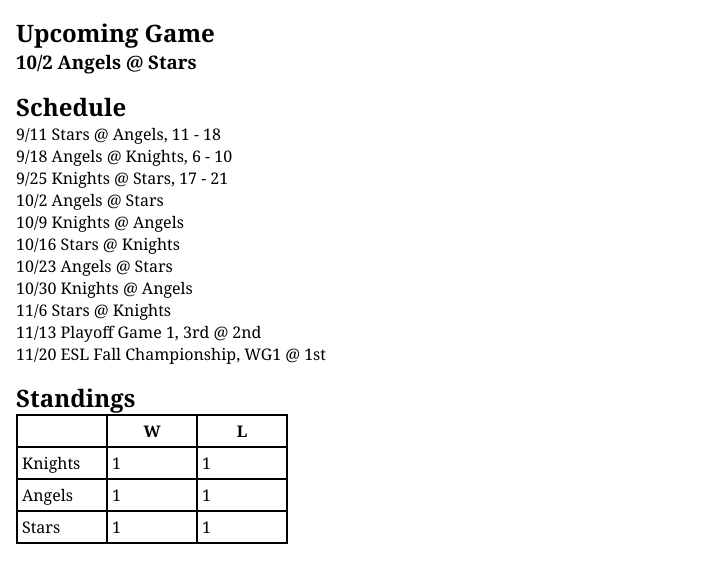
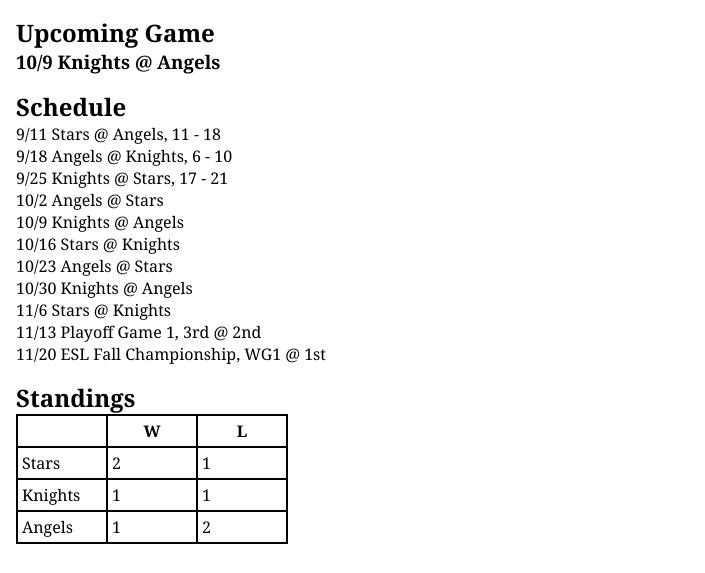
Before and after one commit to chrispiccaro18/esl-website, a plain HTML site: page index.html in a window 1280 px wide. Shown: the top 573 px of the page, without its empty margins (0-705 px from the left). Drawn offline with Linux system fonts and the light colour scheme.

Commit message:
Update index.html

```diff
--- a/index.html
+++ b/index.html
@@ -10,7 +10,7 @@
 <body>
     <div id="upcoming-game">
         <h2>Upcoming Game</h2>
-        <h3>10/2 Angels @ Stars</h3>
+        <h3>10/9 Knights @ Angels</h3>
     </div>
     <div id="schedule">
         <h2>Schedule</h2>
@@ -28,6 +28,11 @@
             </thead>
             <tbody>
                 <tr>
+                    <td>Stars</td>
+                    <td>2</td>
+                    <td>1</td>
+                </tr>
+                <tr>
                     <td>Knights</td>
                     <td>1</td>
                     <td>1</td>
@@ -35,12 +40,7 @@
                 <tr>
                     <td>Angels</td>
                     <td>1</td>
-                    <td>1</td>
-                </tr>
-                <tr>
-                    <td>Stars</td>
-                    <td>1</td>
-                    <td>1</td>
+                    <td>2</td>
                 </tr>
             </tbody>
         </table>
```
